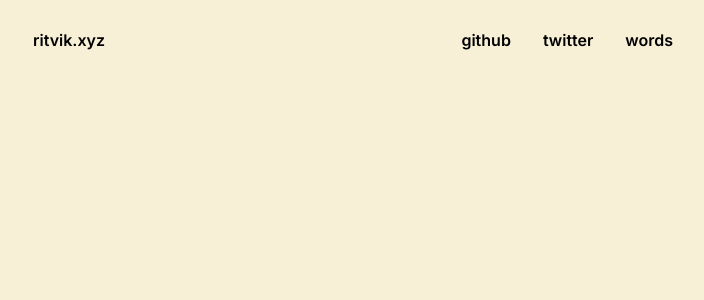
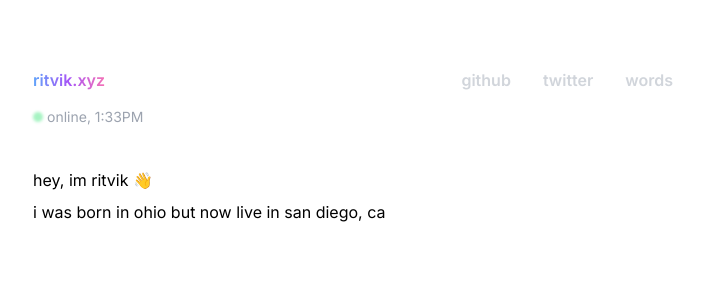
Before and after one commit to ritvikir/ritvik.xyz, a Next.js app: page / in a window 1280 px wide. Shown: the top 300 px of the page, without its empty margins (287-991 px from the left). Built offline with nearby package versions, Linux system fonts and the light colour scheme.

Commit message:
update styles

```diff
--- a/app/globals.css
+++ b/app/globals.css
@@ -5,5 +5,5 @@
 
 
 body {
-  background: #f6edcfd4;
+  /* background: #FEFBE8; */
 }
--- a/app/page.js
+++ b/app/page.js
@@ -1,31 +1,33 @@
 import Image from "next/image";
 import Link from "next/link";
+import Navbar from "/components/navbar";
 
 export default function Home() {
+  const isOnline = true;
+
   return (
-    <div className="max-w-2xl mx-auto">
-      <nav className="font-semibold px-4 py-6 ">
-        <div className="container flex flex-wrap justify-between items-center mx-auto">
-          <span className="flex items-center self-center ">ritvik.xyz</span>
-          <div className="  w-auto" id="navbar-default">
-            <ul className="flex flex-row space-x-8 mt-0 ">
-              <li className=" py-1 ">
-                <Link href="" aria-current="page">
-                  github
-                </Link>
-              </li>
-              <li className="py-1 ">
-                <Link href="" aria-current="page">
-                  twitter
-                </Link>
-              </li>
-              <li className=" py-1 ">
-                <Link href="">words</Link>
-              </li>
-            </ul>
+    <div className="max-w-2xl px-4 mx-auto">
+      <Navbar />
+      <div className="inline-block">
+        <div className="blur-[1.5px] inline-block">
+          <div
+            className={`w-2.5 h-2.5  rounded-full ${
+              isOnline ? "bg-green-300 animate-pulse" : "bg-gray-300"
+            }`}
+          >
+            {" "}
           </div>
         </div>
-      </nav>
+        <div className="inline-block ml-1 text-gray-400">
+          <p className="text-sm">online, 1:33PM</p>
+        </div>
+      </div>
+
+      <div className="mt-10">
+        <p className="">hey, im ritvik 👋</p>
+
+        <p className="mt-2">i was born in ohio but now live in san diego, ca</p>
+      </div>
     </div>
   );
 }
--- /dev/null
+++ b/components/navbar.js
@@ -0,0 +1,32 @@
+import Image from "next/image";
+import Link from "next/link";
+
+export default function Navbar() {
+  return (
+    <nav className="mt-10 font-semibold text-gray-300 pt-6 pb-2">
+      <div className="container flex flex-wrap justify-between items-center mx-auto">
+        <div>
+        <h1 class="bg-gradient-to-r from-blue-400 via-purple-500 to-pink-400 text-transparent inline-block bg-clip-text">ritvik.xyz</h1>
+        </div>
+
+        <div className="w-auto" id="navbar-default">
+          <ul className="flex flex-row space-x-8 mt-0 ">
+            <li className=" py-1 ">
+              <Link href="" aria-current="page">
+                github
+              </Link>
+            </li>
+            <li className="py-1 ">
+              <Link href="" aria-current="page">
+                twitter
+              </Link>
+            </li>
+            <li className=" py-1 ">
+              <Link href="">words</Link>
+            </li>
+          </ul>
+        </div>
+      </div>
+    </nav>
+  );
+}
```
Also changed, not shown: public/pfp.jpeg (added).
